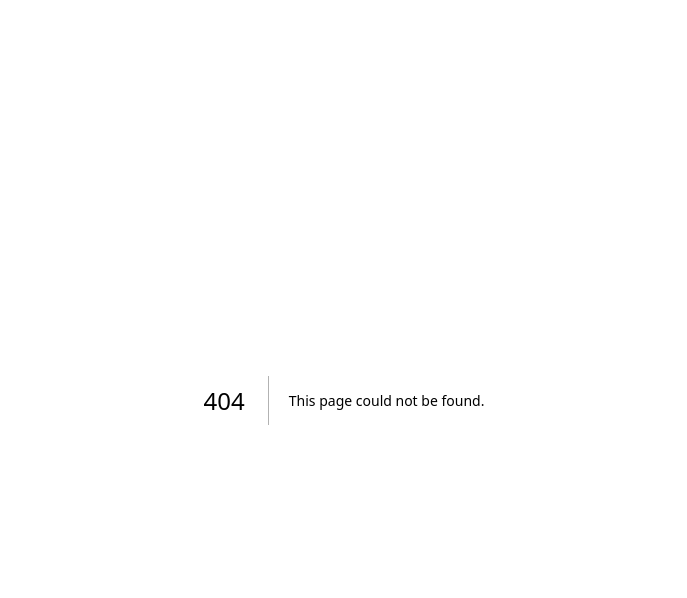
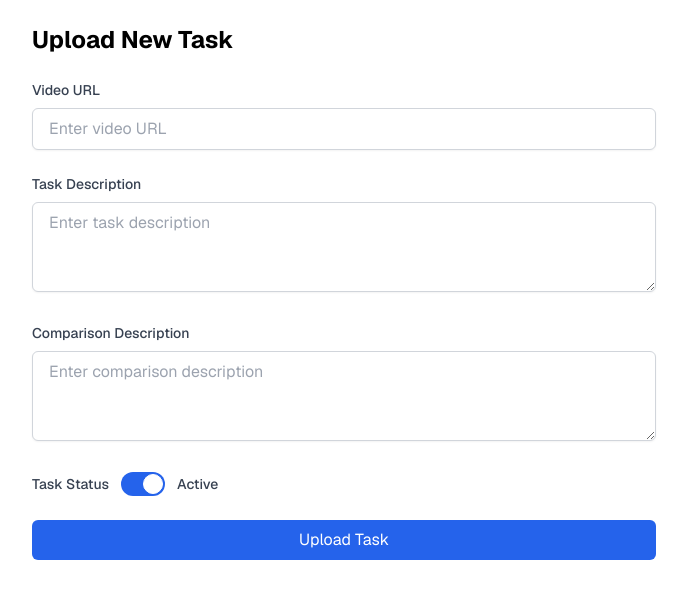
Before and after one commit to jakesosine/shaping_verbal_behavior_through_vector_embeddings, a Next.js app: page /admin in a window 1280 px wide. Before the commit this address had no page. Shown: the top 598 px of the page, without its empty margins (296-983 px from the left). Built offline with nearby package versions, Linux system fonts and the light colour scheme.

Commit message:
added changes to task

```diff
--- /dev/null
+++ b/src/app/(task)/admin/page.tsx
@@ -0,0 +1,105 @@
+'use client'
+
+import { useState } from 'react'
+
+export default function AdminPage() {
+    const [videoUrl, setVideoUrl] = useState('')
+    const [description, setDescription] = useState('')
+    const [expertDescription, setExpertDescription] = useState('')
+    const [isActive, setIsActive] = useState(true)
+
+    const handleSubmit = async (e: React.FormEvent) => {
+        e.preventDefault()
+        // TODO: Implement video upload and task creation logic
+    }
+
+    return (
+        <div className="max-w-2xl mx-auto p-6">
+            <h1 className="text-2xl font-bold mb-6">Upload New Task</h1>
+
+            <form onSubmit={handleSubmit} className="space-y-6">
+                <div>
+                    <label
+                        htmlFor="video"
+                        className="block text-sm font-medium text-gray-700 mb-2"
+                    >
+                        Video URL
+                    </label>
+                    <input
+                        type="url"
+                        id="video"
+                        value={videoUrl}
+                        onChange={(e) => setVideoUrl(e.target.value)}
+                        className="w-full px-4 py-2 border border-gray-300 rounded-md shadow-sm focus:ring-blue-500 focus:border-blue-500"
+                        placeholder="Enter video URL"
+                        required
+                    />
+                </div>
+
+                <div>
+                    <label
+                        htmlFor="description"
+                        className="block text-sm font-medium text-gray-700 mb-2"
+                    >
+                        Task Description
+                    </label>
+                    <textarea
+                        id="description"
+                        value={description}
+                        onChange={(e) => setDescription(e.target.value)}
+                        className="w-full px-4 py-2 border border-gray-300 rounded-md shadow-sm focus:ring-blue-500 focus:border-blue-500"
+                        rows={3}
+                        placeholder="Enter task description"
+                        required
+                    />
+                </div>
+
+                <div>
+                    <label
+                        htmlFor="expertDescription"
+                        className="block text-sm font-medium text-gray-700 mb-2"
+                    >
+                        Comparison Description
+                    </label>
+                    <textarea
+                        id="expertDescription"
+                        value={expertDescription}
+                        onChange={(e) => setExpertDescription(e.target.value)}
+                        className="w-full px-4 py-2 border border-gray-300 rounded-md shadow-sm focus:ring-blue-500 focus:border-blue-500"
+                        rows={3}
+                        placeholder="Enter comparison description"
+                    />
+                </div>
+
+                <div className="flex items-center">
+                    <label
+                        htmlFor="isActive"
+                        className="block text-sm font-medium text-gray-700 mr-3"
+                    >
+                        Task Status
+                    </label>
+                    <div className="relative inline-flex items-center cursor-pointer">
+                        <input
+                            type="checkbox"
+                            id="isActive"
+                            className="sr-only peer"
+                            checked={isActive}
+                            onChange={(e) => setIsActive(e.target.checked)}
+                        />
+                        <div className="w-11 h-6 bg-gray-200 rounded-full peer dark:bg-gray-700 peer-checked:after:translate-x-full rtl:peer-checked:after:-translate-x-full peer-checked:after:border-white after:content-[''] after:absolute after:top-0.5 after:start-[2px] after:bg-white after:border-gray-300 after:border after:rounded-full after:h-5 after:w-5 after:transition-all dark:border-gray-600 peer-checked:bg-blue-600"></div>
+                        <span className="ml-3 text-sm font-medium text-gray-700">
+                            {isActive ? 'Active' : 'Inactive'}
+                        </span>
+                    </div>
+                </div>
+
+                <button
+                    type="submit"
+                    className="w-full bg-blue-600 text-white py-2 px-4 rounded-md hover:bg-blue-700 focus:outline-none focus:ring-2 focus:ring-blue-500 focus:ring-offset-2 transition-colors"
+                >
+                    Upload Task
+                </button>
+            </form>
+        </div>
+    )
+}
--- /dev/null
+++ b/src/app/(task)/info/page.tsx
@@ -0,0 +1,51 @@
+"use client"
+
+import React from "react";
+import BulletChart from "../task-selection/[id]/bullet";
+
+export default function Info() {
+    return (
+        <div className="bg-white h-full rounded-lg p-6 py-12 max-w-3xl w-full mx-auto">
+            <h2 className="text-2xl font-bold mb-6 text-gray-800">Task Information & Feedback Guide</h2>
+
+            <div className="space-y-6 text-gray-700 mb-8">
+                <p className="leading-relaxed">
+                    In this experiment, you will be shown a one-minute video clip that you'll need to describe in your own words.
+                    Before watching, you'll receive guidance on specific aspects to observe. Your description will be compared
+                    to a pre-written description of the video.
+                </p>
+
+                <p className="leading-relaxed">
+                    You will receive feedback through a <strong>meter</strong> that will be shown below. A <strong>high score</strong> will return a color of <span className="text-green-600 font-semibold">green</span>, for example, the meter below:
+                </p>
+                <div className="w-full">
+                    <BulletChart value={0.9} />
+                </div>
+                <p className="leading-relaxed">
+                    A <strong>poor score</strong> will return a color of <span className="text-red-600 font-semibold">red</span>, for example, the meter below:
+                </p>
+                <div className="w-full">
+                    <BulletChart value={.1} />
+                </div>
+
+                <p className="leading-relaxed">
+                    A <strong>medium score</strong> will return a color of <span className="text-yellow-600 font-semibold">yellow</span>, for example, the meter below:
+                </p>
+                <div className="w-full">
+                    <BulletChart value={.5} />
+                </div>
+                <p className="leading-relaxed">
+                    You will have 10 attempts to achieve your highest possible score. After each attempt, you will be shown the meter to see your progress.
+                    Use the meter to guide your improvements - if you see your meter move closer to the end, you're moving in the right direction! If you see your meter move closer to the start, you're moving in the wrong direction.
+                </p>
+
+                <button
+                    className="w-full bg-blue-600 text-white font-semibold py-3 px-6 rounded-lg hover:bg-blue-700 transition-colors"
+                    onClick={() => window.location.href = '/task-selection/1'}
+                >
+                    Begin Task
+                </button>
+            </div>
+        </div>
+    );
+};
--- a/src/app/(task)/task-selection/[id]/bullet.tsx
+++ b/src/app/(task)/task-selection/[id]/bullet.tsx
@@ -14,12 +14,7 @@ export default function BulletChart({ value }: { value: number }) {
                 style={{ width: `${cappedValue * 100}%` }}
             ></div>
             <div className="absolute inset-0 flex justify-center items-center text-blue-900 font-semibold">
-                {value}
             </div>
-            <div
-                className="absolute top-0 bottom-0 left-[80%] w-0.5 bg-green-900"
-                style={{ height: "100%" }}
-            ></div>
         </div>
     );
 };
--- a/src/app/(task)/task-selection/[id]/videoEmbed.tsx
+++ b/src/app/(task)/task-selection/[id]/videoEmbed.tsx
@@ -6,6 +6,9 @@ import { processTextInput } from "@/app/(task)/actions/action";
 
 export default function VideoEmbed({ videoId, startTime, endTime, id }: { videoId: string, startTime: number, endTime: number, id: number }) {
     const [notes, setNotes] = useState(""); // State to hold textarea input
+    const [showFeedback, setShowFeedback] = useState(true);
+    const [feedback, setFeedback] = useState(null);
+    const [loading, setLoading] = useState(false);
 
     const videoUrl = `https://www.youtube.com/embed/${videoId}?start=${startTime}&end=${endTime}`;
 
@@ -26,18 +29,30 @@ export default function VideoEmbed({ videoId, startTime, endTime, id }: { videoI
     return (
         <div className="flex flex-col items-center w-full justify-center min-h-screen p-4 bg-gray-100">
             <h2 className="text-lg font-semibold mb-4 text-center">
-                Operationally Define the Behavior
+                Here is the video you will be describing:
             </h2>
-            <p>You are presented with a video, please define the behavior</p>
-            <div className="w-full flex md:max-w-lg lg:max-w-full">
+            <div className="w-full flex md:max-w-lg  lg:max-w-full justify-center">
                 <iframe
-                    className="w-2/3 h-64 m-6 md:h-80 lg:h-96 rounded-lg shadow-lg"
+                    className="justify-center w-1/2 h-64 m-6 md:h-80 lg:h-96 rounded-lg shadow-lg"
                     src={videoUrl}
                     title="Video player"
                     allow="accelerometer; autoplay; clipboard-write; encrypted-media; gyroscope; picture-in-picture"
                     allowFullScreen
                 ></iframe>
-                <div className="w-1/3 h-64 m-6 md:h-80 lg:h-96 rounded-lg shadow-lg">
+            </div>
+
+            {showFeedback && feedbackData && (
+                <div className="fixed inset-0 bg-black bg-opacity-50 flex items-center justify-center z-50">
+                    <div className="bg-white p-6 rounded-lg shadow-xl max-w-sm w-full">
+                        <div className="flex justify-between items-center mb-4">
+                            <h3 className="text-lg font-semibold">Feedback</h3>
+                            <button
+                                onClick={() => setShowFeedback(false)}
+                                className="text-gray-500 hover:text-gray-700"
+                            >
+                                ✕
+                            </button>
+                        </div>
                         <Feedback
                             cosineSimilarity={feedbackData.cosineSimilarity}
                             dotProduct={feedbackData.dotProduct}
@@ -47,6 +62,13 @@ export default function VideoEmbed({ videoId, startTime, endTime, id }: { videoI
                         />
                     </div>
                 </div>
+            )}
+            {loading && (
+                <div className="fixed inset-0 bg-black bg-opacity-50 flex items-center justify-center z-50">
+                    <div className="inline-block h-12 w-12 animate-spin rounded-full border-4 border-solid border-indigo-600 border-r-transparent motion-reduce:animate-[spin_1.5s_linear_infinite]" />
+                </div>
+            )}
+
             <textarea
                 className="mt-4 w-full min-h-[200px] max-h-[400px] max-w-sm md:max-w-lg lg:max-w-xl p-2 border border-gray-300 rounded-md focus:ring-2 focus:ring-indigo-500"
                 placeholder="Enter the operational definition here"
@@ -68,8 +90,12 @@ export default function VideoEmbed({ videoId, startTime, endTime, id }: { videoI
                             alert("Please enter your answer before submitting");
                             return;
                         }
-
-                        await processTextInput(notes, id, jwt);
+                        setLoading(true);
+                        const response = await processTextInput(notes, id, jwt);
+                        if (response?.feedback) {
+                            setFeedback(response.feedback);
+                            setShowFeedback(true);
+                        }
                         alert("Answer submitted successfully!");
                     } catch (error) {
                         console.error("Error submitting answer:", error);
```
Lines whose indentation alone changed are shown as unchanged.
